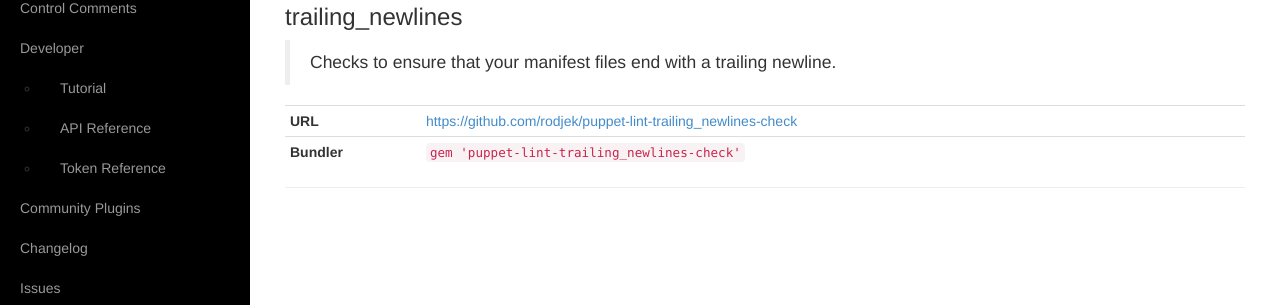
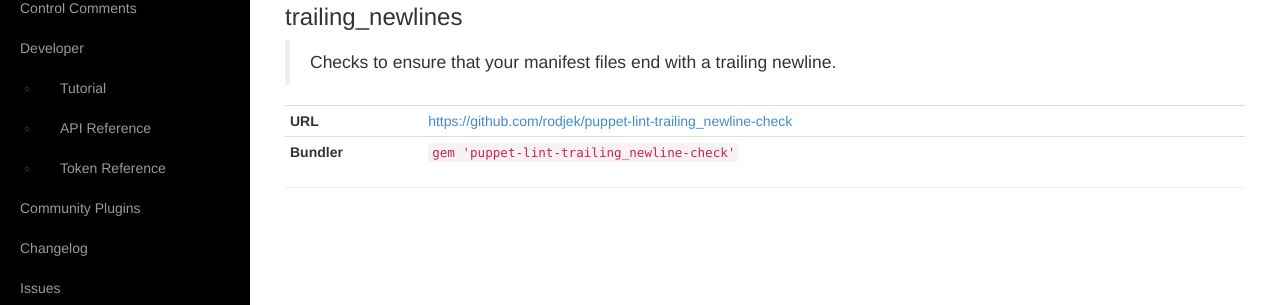
Before and after one commit to rodjek/puppet-lint, a Jekyll site: the page built from plugins/index.md, in a window 1280 px wide. Shown: the part 117-422 px from the top of the page. Built offline with Jekyll 4.4.1, drawn with Linux system fonts in a browser that asks for light colours.

Commit message:
fix typo in the links to 'trailing_newline' plugin

```diff
--- a/plugins/index.md
+++ b/plugins/index.md
@@ -9,8 +9,8 @@
 
 > Checks to ensure that your manifest files end with a trailing newline.
 
-| **URL**     | <https://github.com/rodjek/puppet-lint-trailing_newlines-check> |
-| **Bundler** | `gem 'puppet-lint-trailing_newlines-check'`                     |
+| **URL**     | <https://github.com/rodjek/puppet-lint-trailing_newline-check> |
+| **Bundler** | `gem 'puppet-lint-trailing_newline-check'`                     |
 {: .table .table-condensed }
 
 ---
```
